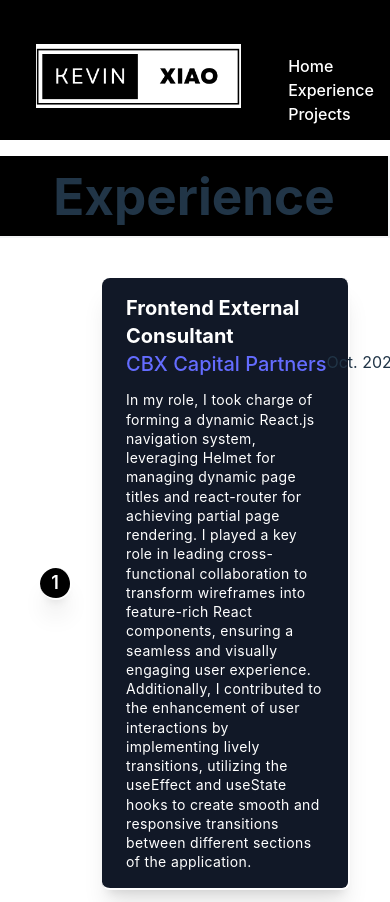
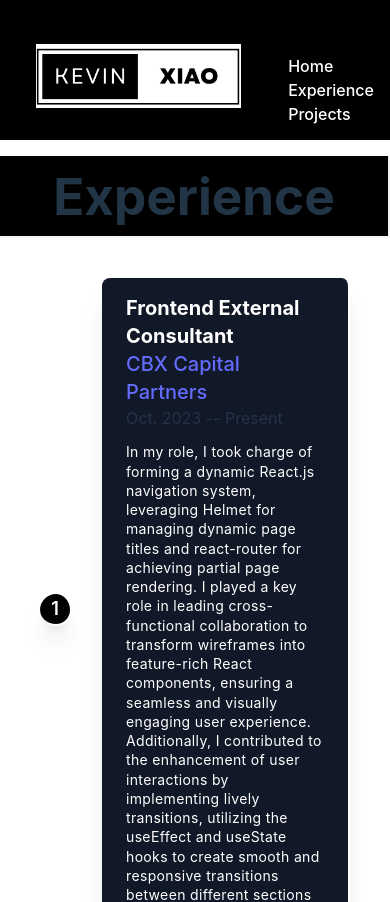
Before and after one commit to kevinxiao27/Portfolio, a React (Vite) app in the folder portfolio/: page /#/experience in a window 390 px wide. Shown: the top 902 px of the page. Built offline with nearby package versions, Linux system fonts and the light colour scheme.

Commit message:
Fix: Date on experience component now wraps on mobile

```diff
--- a/portfolio/src/components/Experience.jsx
+++ b/portfolio/src/components/Experience.jsx
@@ -44,12 +44,12 @@ const Experience = () => {
                   } transition ease-in-out flex-none`}
                 >
                   <h3 className="font-bold text-white text-xl">{exp.name}</h3>
-                  <div className="flex">
-                    <h3 className="mb-3 font-normal text-white text-xl flex-none">
+                  <div className="lg:flex sm:flex-wrap">
+                    <h3 className="lg:mb-3 font-normal text-white text-xl flex-none">
                       <a href={exp.link}>{exp.organization}</a>
                     </h3>
                     <div className="grow"></div>
-                    <h3 className="flex-none">{`${exp.startDate} -- ${exp.endDate}`}</h3>
+                    <h3 className="mb-3 flex-none text-wrap">{`${exp.startDate} -- ${exp.endDate}`}</h3>
                   </div>
                   <p className="text-sm leading-snug tracking-wide text-white text-opacity-100">
                     {exp.description}
```
